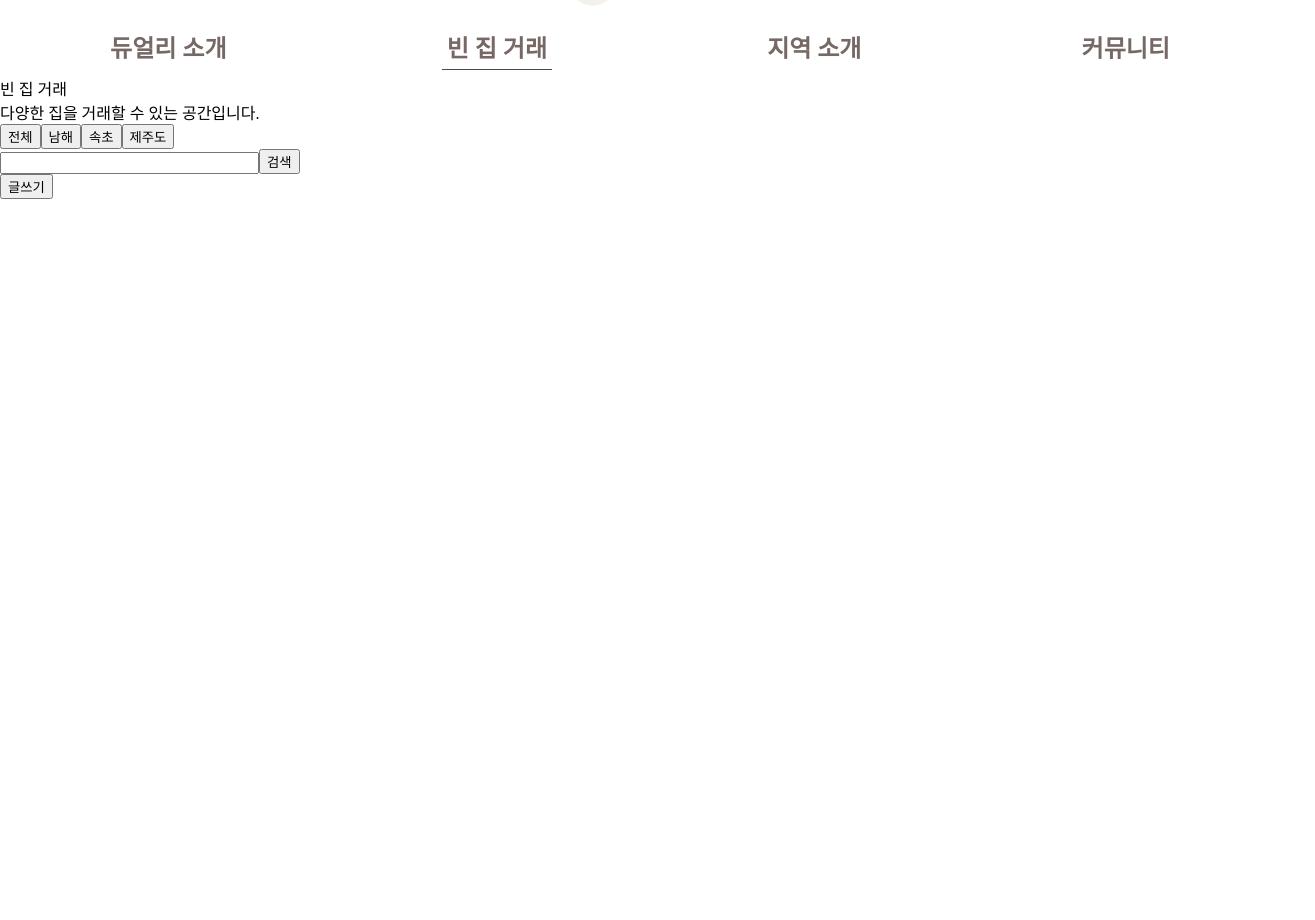
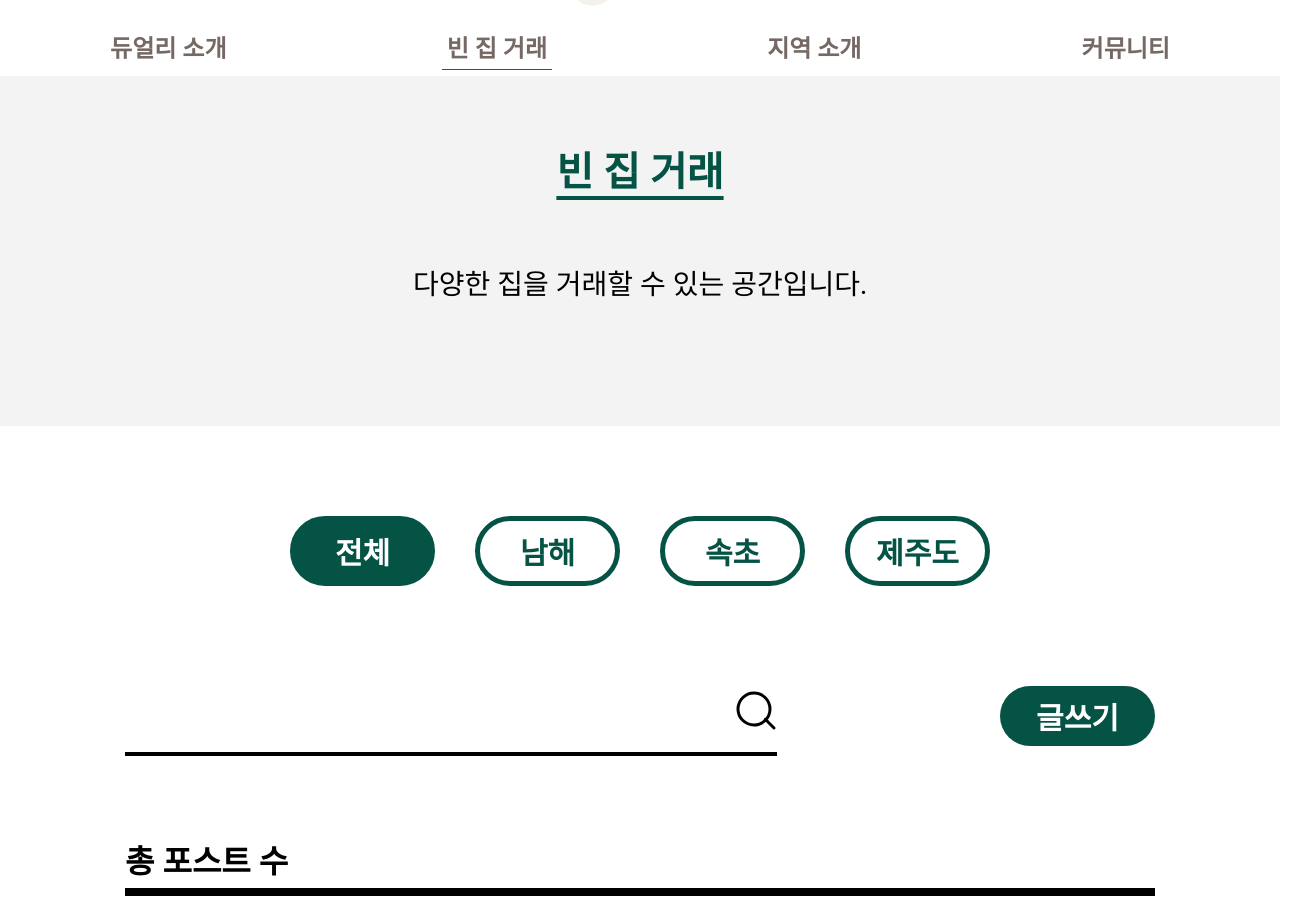
Before and after one commit to Duaily/frontend, a React (Create React App) app: page /house in a window 1280 px wide. Shown: the part 84-1004 px from the top of the page, 1315 px wide, since content can reach past the window. Before the commit the page ends 800 px from the top, so only its background shows below. Built offline with nearby package versions, Linux system fonts and the light colour scheme; no server answers.

Commit message:
feat : 빈 집 거래 페이지 UI

```diff
--- a/src/pages/House/index.tsx
+++ b/src/pages/House/index.tsx
@@ -1,37 +1,183 @@
 import { MenuItemType } from "@types";
+import { opacityVariants } from "@utils/variants";
+import searchImg from "@assets/search.svg";
+import { dummy_house_data } from "@utils/dummy";
+import { motion } from "framer-motion";
 import React, { useEffect } from "react";
+import styled from "styled-components";
+import HouseCard from "@components/HouseCard";
+import Footer from "@components/Footer";
 
 interface HouseProps {
   setClickedMenu: React.Dispatch<React.SetStateAction<MenuItemType>>;
 }
+
+const DUMMY_HOUSE_DATA = dummy_house_data;
 
 function House({ setClickedMenu }: HouseProps) {
   useEffect(() => {
     setClickedMenu("trade");
   }, [setClickedMenu]);
   return (
-    <div>
-      <div>
+    <Container variants={opacityVariants} initial="initial" animate="mount">
+      <JumbotronSection>
         <h1>빈 집 거래</h1>
         <p>다양한 집을 거래할 수 있는 공간입니다.</p>
+      </JumbotronSection>
+      <div style={{ width: "100%", padding: "0 125px" }}>
+        <ButtonContainer>
+          <CategoryButton isClicked={true}>전체</CategoryButton>
+          <CategoryButton isClicked={false}>남해</CategoryButton>
+          <CategoryButton isClicked={false}>속초</CategoryButton>
+          <CategoryButton isClicked={false}>제주도</CategoryButton>
+        </ButtonContainer>
+        <div
+          style={{
+            display: "flex",
+            width: "100%",
+            justifyContent: "space-between",
+            marginBottom: "80px",
+          }}
+        >
+          <InputContainer>
+            <Input type="text" />
+            <SearchImg src={searchImg} alt="searchImg" />
+          </InputContainer>
+          <div>
+            <PostHouseButton>글쓰기</PostHouseButton>
+          </div>
+        </div>
+        <TotalPostBox>총 포스트 수</TotalPostBox>
+        <HouseCardContainer>
+          {DUMMY_HOUSE_DATA.map((house) => (
+            <HouseCard
+              key={house.id}
+              houseImage={house.imageUrl}
+              title={house.title}
+              location={house.location}
+              min_price={house.minPrice}
+              max_price={house.maxPrice}
+              upload_date={house.upload_date}
+              author={house.author}
+            />
+          ))}
+        </HouseCardContainer>
       </div>
-      <div>
-        <button>전체</button>
-        <button>남해</button>
-        <button>속초</button>
-        <button>제주도</button>
-      </div>
-      <div>
-        <div>
-          <input type="text" />
-          <button>검색</button>
-        </div>
-        <div>
-          <button>글쓰기</button>
-        </div>
-      </div>
-    </div>
+      <div style={{ marginBottom: "110px" }} />
+      <Footer />
+    </Container>
   );
 }
 
 export default House;
+
+const Container = styled(motion.div)`
+  width: 100%;
+  max-width: 1440px;
+  min-height: 100%;
+  margin: 0 auto;
+`;
+const JumbotronSection = styled.div`
+  display: flex;
+  flex-direction: column;
+  justify-content: space-evenly;
+  align-items: center;
+  margin-bottom: 90px;
+  width: 100%;
+  height: 350px;
+  background-color: #f3f3f3;
+  & > h1 {
+    font-size: 40px;
+    font-weight: 900;
+    color: ${(props) => props.theme.green_color};
+    text-decoration: underline;
+    text-underline-position: under;
+  }
+  & > p {
+    font-size: 28px;
+    font-weight: 350;
+    margin-bottom: 60px;
+  }
+`;
+const ButtonContainer = styled.div`
+  display: flex;
+  justify-content: space-between;
+  align-items: center;
+  width: 700px;
+  margin: 0 auto;
+  margin-bottom: 100px;
+`;
+const CategoryButton = styled.div<{ isClicked: boolean }>`
+  display: flex;
+  justify-content: center;
+  align-items: center;
+  width: 145px;
+  height: 70px;
+  border: 5px solid ${(props) => props.theme.green_color};
+  border-radius: 50px;
+  color: ${(props) => (props.isClicked ? "white" : props.theme.green_color)};
+  background-color: ${(props) =>
+    props.isClicked ? props.theme.green_color : "white"};
+  font-size: 30px;
+  font-weight: 700;
+  cursor: pointer;
+  &:hover {
+    opacity: 0.8;
+  }
+`;
+const InputContainer = styled.div`
+  display: flex;
+  align-items: center;
+  width: 700px;
+  height: 70px;
+`;
+const Input = styled.input`
+  width: 100%;
+  height: 100%;
+  padding: 0 15px;
+  outline: none;
+  border: none;
+  border-bottom: 4px solid black;
+  font-size: 30px;
+  font-weight: 700;
+`;
+const SearchImg = styled.img`
+  align-self: flex-start;
+  transform: translateX(-48px);
+  cursor: pointer;
+  &:hover {
+    opacity: 0.8;
+  }
+`;
+const PostHouseButton = styled.div`
+  display: flex;
+  justify-content: center;
+  align-items: center;
+  width: 155px;
+  height: 60px;
+  color: white;
+  border-radius: 50px;
+  background-color: ${(props) => props.theme.green_color};
+  font-size: 30px;
+  font-weight: 700;
+  cursor: pointer;
+  &:hover {
+    opacity: 0.8;
+  }
+`;
+const TotalPostBox = styled.div`
+  width: 100%;
+  height: 60px;
+  margin-bottom: 40px;
+  border-bottom: 8px solid black;
+  font-size: 32px;
+  font-weight: 700;
+`;
+
+const HouseCardContainer = styled.div`
+  display: grid;
+  grid-template-columns: repeat(2, 1fr);
+  column-gap: 30px;
+  row-gap: 70px;
+  margin-top: 55px;
+`;
```
Also changed, not shown: src/assets/search.svg (added).
